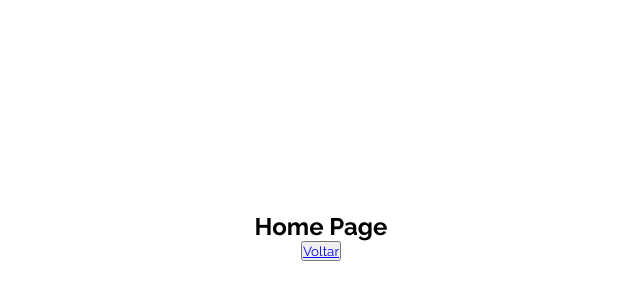
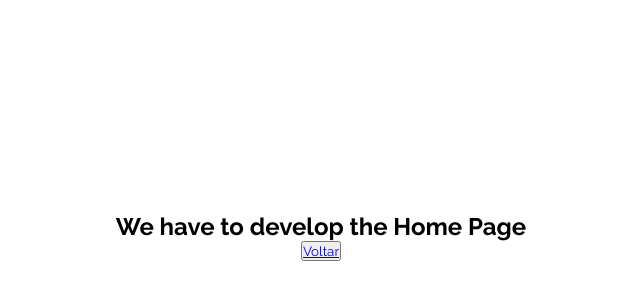
Before and after one commit to netoeac/g7-ecommerce-dnc, a React (Vite) app: page /home in a window 1280 px wide. Shown: the part 164-464 px from the top of the page, without its empty margins (319-959 px from the left). Built offline with nearby package versions, Linux system fonts and the light colour scheme.

Commit message:
adicionei um texto para testar

```diff
--- a/src/views/Home/Home.jsx
+++ b/src/views/Home/Home.jsx
@@ -4,7 +4,7 @@ import '../Home/home.css'
 export function Home(){
   return(<>
   <section className="section-home">
-  <h1>Home Page</h1>
+  <h1>We have to develop the Home Page</h1>
   <button><Link to={`/`}>Voltar</Link></button>
 
 
```
